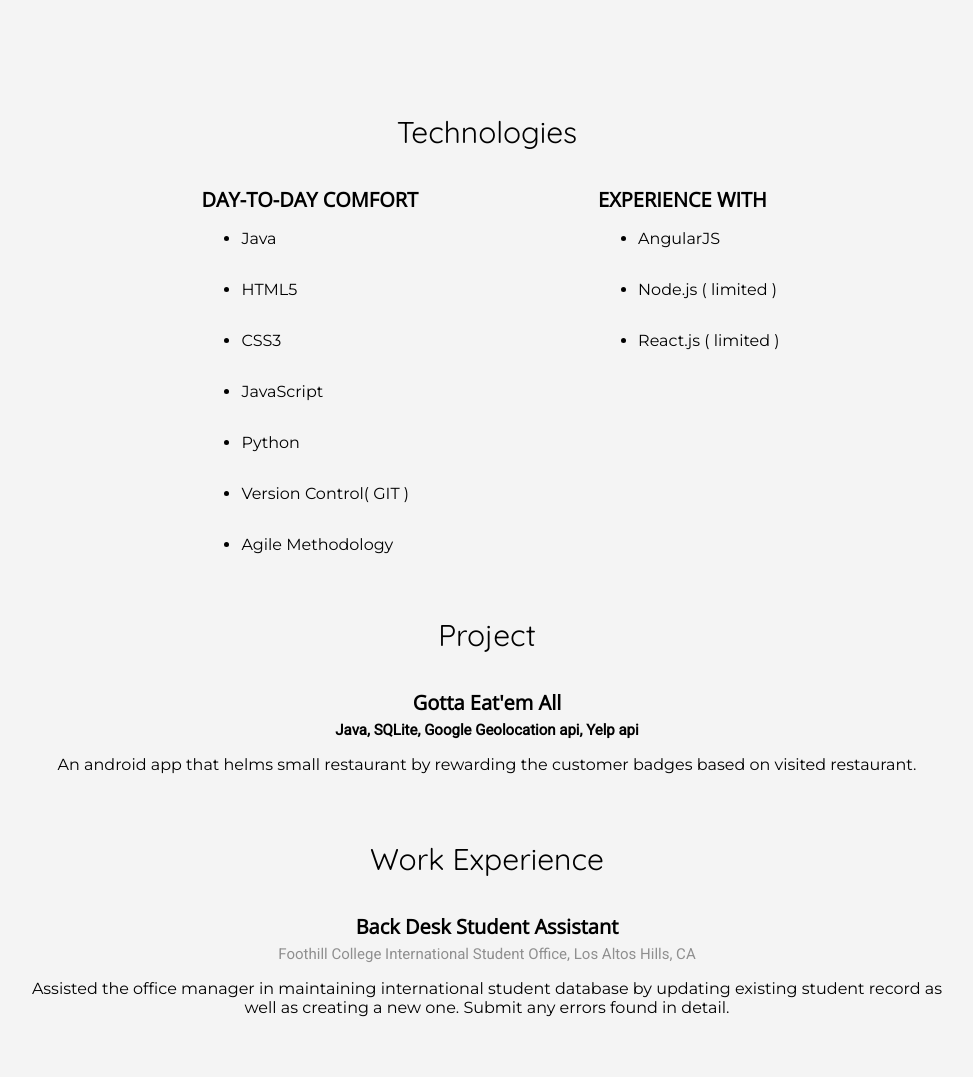
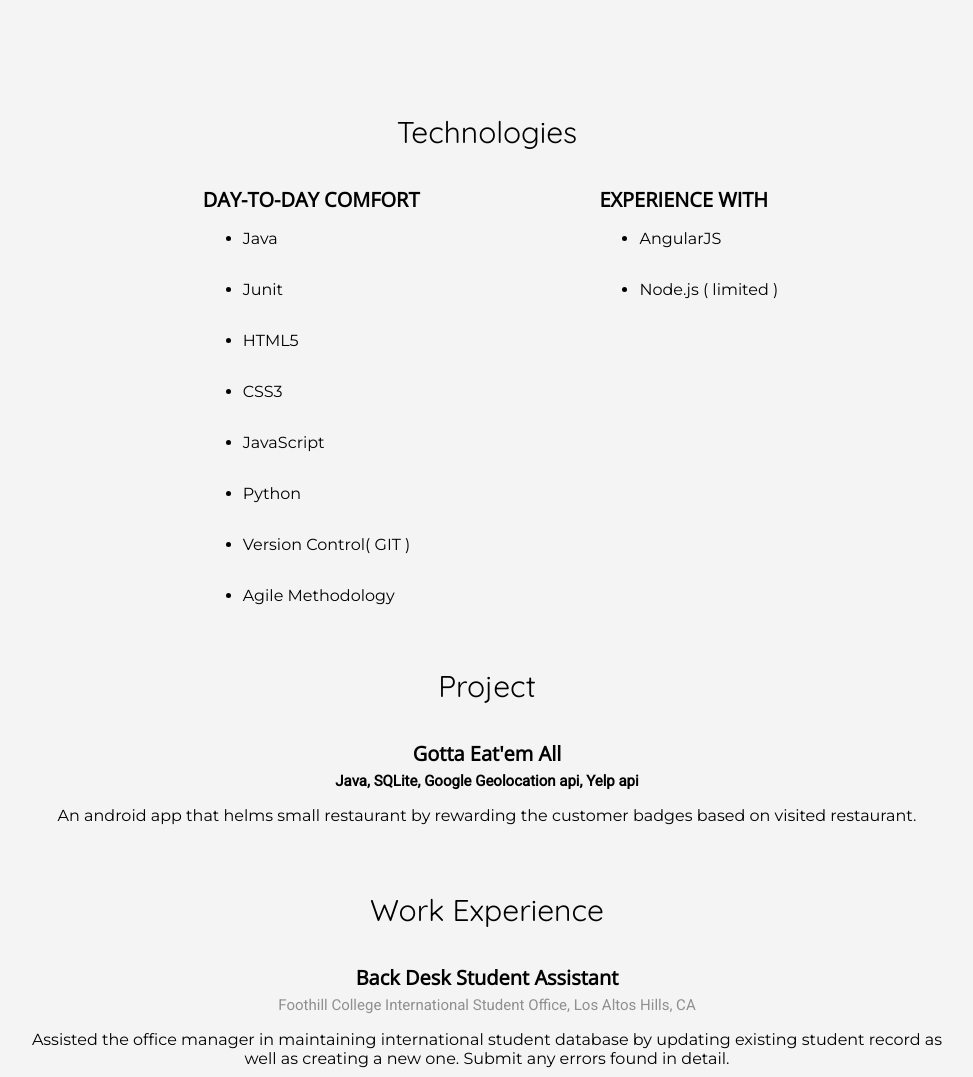
Before and after one commit to AbrahamJulian/AbrahamJulian.github.io, a plain HTML site: page resume.html in a window 1280 px wide. Shown: the part 847-1924 px from the top of the page, without its empty margins (153-1126 px from the left). Drawn offline with nearby package versions, Linux system fonts and the light colour scheme.

Commit message:
minor fix

```diff
--- a/resume.html
+++ b/resume.html
@@ -36,6 +36,7 @@
                             <h4>DAY-TO-DAY COMFORT</h4>
                             <ul>
                                 <li>Java</li>
+                                <li>Junit</li>
                                 <li>HTML5</li>
                                 <li>CSS3</li>
                                 <li>JavaScript</li>
@@ -49,7 +50,6 @@
                             <ul>
                                 <li>AngularJS</li>
                                 <li>Node.js ( limited )</li>
-                                <li>React.js ( limited )</li>
                             </ul>
                         </div>
                     </div>
```
